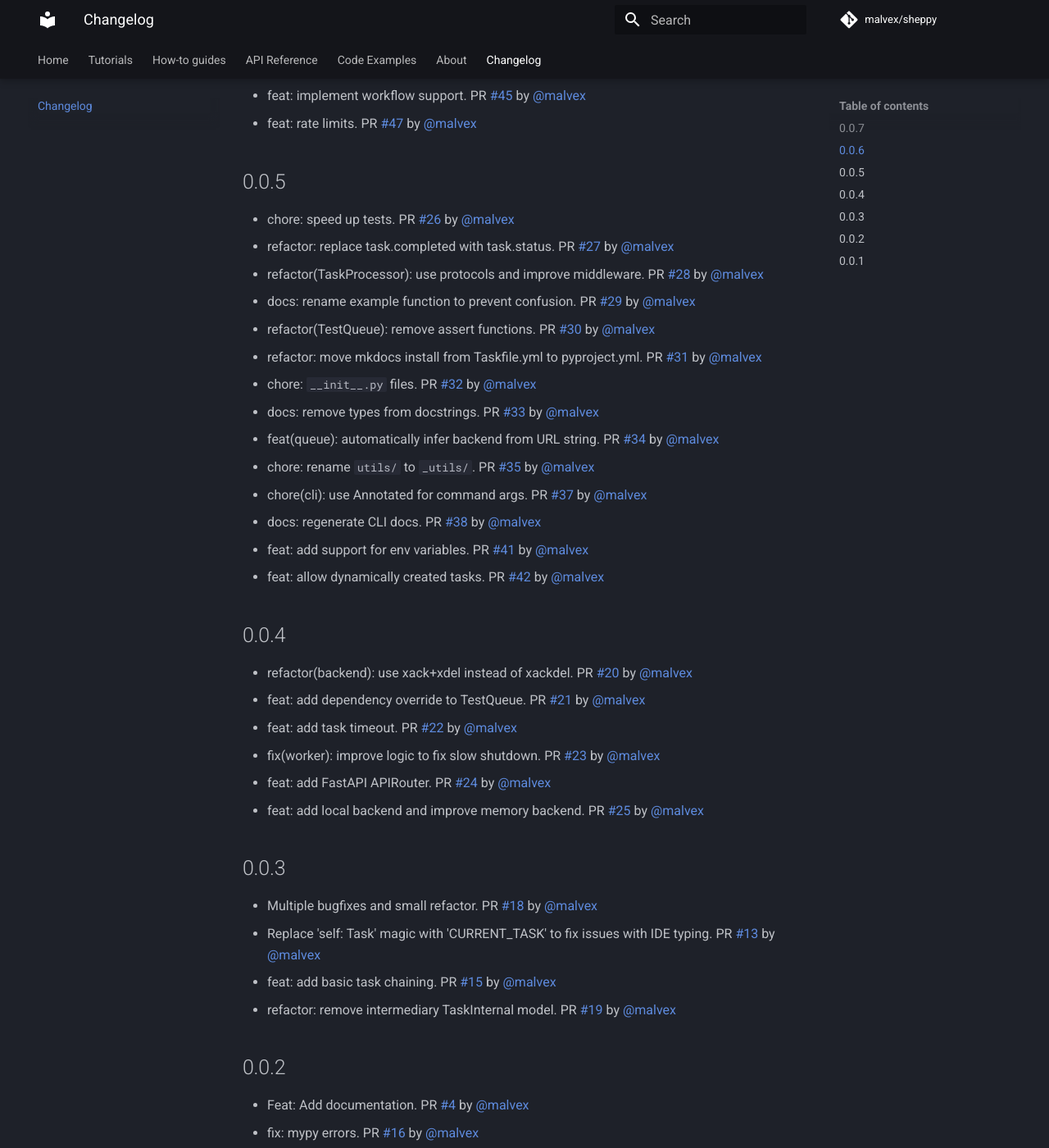
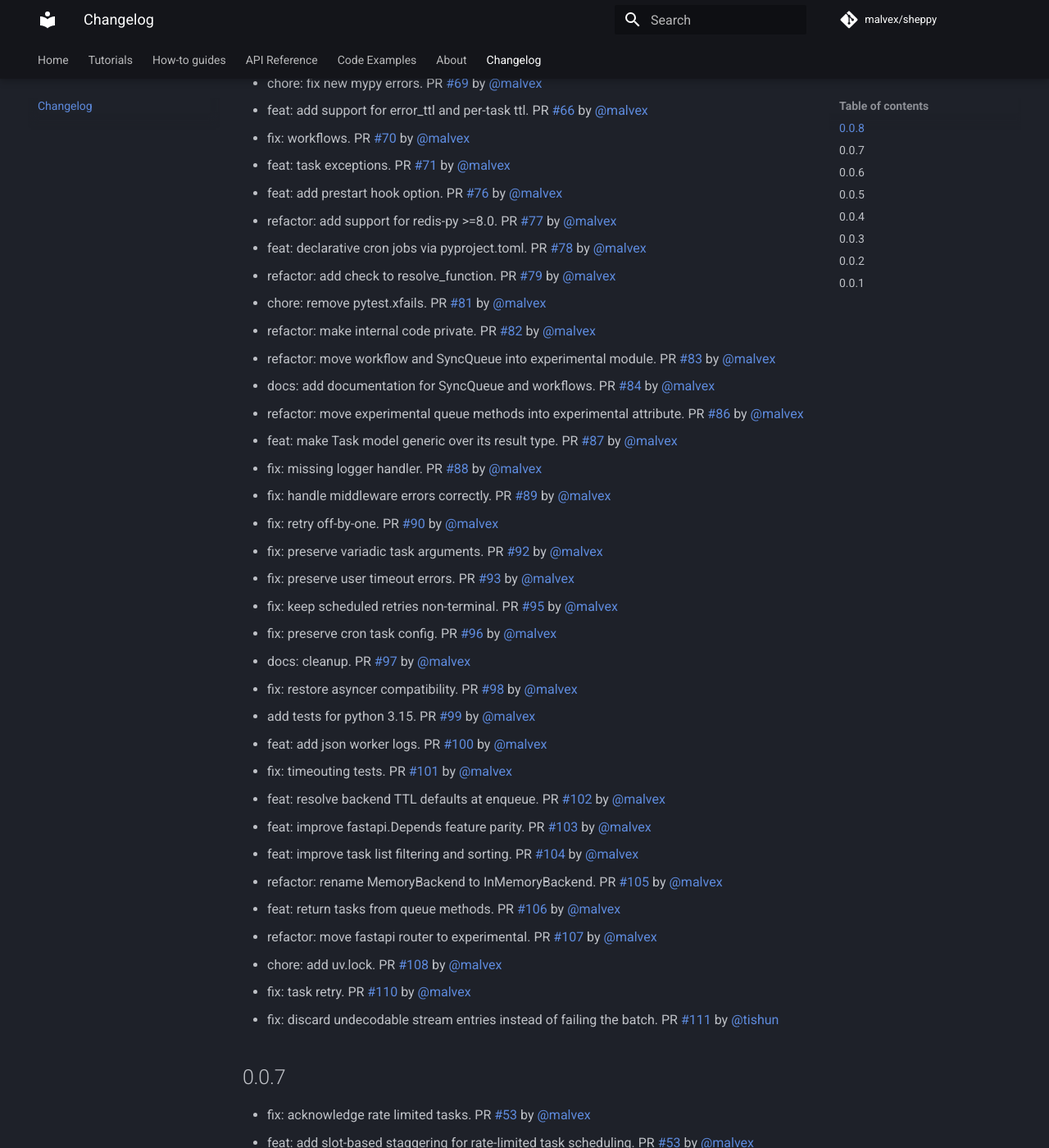
Before and after one commit to malvex/sheppy, an MkDocs documentation site: the page built from docs/changelog.md, in a window 1280 px wide and 1400 px high, scrolled down 358 px. Shown: the whole window at 82% size. Built offline with MkDocs 1.6.1 and Material for MkDocs 9.7.7, drawn with Linux system fonts in a browser that asks for light colours; plug-ins that fetch from the network failed and are left out; comment, search, counter and statistics services are not loaded; some of the changed text lies outside the part shown.

Commit message:
Release version 0.0.8

```diff
--- a/docs/changelog.md
+++ b/docs/changelog.md
@@ -1,4 +1,47 @@
 # Changelog
+
+## 0.0.8
+
+* feat: worker crash recovery. PR [#58](https://github.com/malvex/sheppy/pull/58) by [@malvex](https://github.com/malvex)
+* fix: xgroup_create race condition in redis backend. PR [#59](https://github.com/malvex/sheppy/pull/59) by [@malvex](https://github.com/malvex)
+* feat: sync queue. PR [#60](https://github.com/malvex/sheppy/pull/60) by [@malvex](https://github.com/malvex)
+* ci: add more test variants. PR [#61](https://github.com/malvex/sheppy/pull/61) by [@malvex](https://github.com/malvex)
+* refactor: remove anyio dependency. PR [#62](https://github.com/malvex/sheppy/pull/62) by [@malvex](https://github.com/malvex)
+* chore: fix new mypy errors. PR [#69](https://github.com/malvex/sheppy/pull/69) by [@malvex](https://github.com/malvex)
+* feat: add support for error_ttl and per-task ttl. PR [#66](https://github.com/malvex/sheppy/pull/66) by [@malvex](https://github.com/malvex)
+* fix: workflows. PR [#70](https://github.com/malvex/sheppy/pull/70) by [@malvex](https://github.com/malvex)
+* feat: task exceptions. PR [#71](https://github.com/malvex/sheppy/pull/71) by [@malvex](https://github.com/malvex)
+* feat: add prestart hook option. PR [#76](https://github.com/malvex/sheppy/pull/76) by [@malvex](https://github.com/malvex)
+* refactor: add support for redis-py >=8.0. PR [#77](https://github.com/malvex/sheppy/pull/77) by [@malvex](https://github.com/malvex)
+* feat: declarative cron jobs via pyproject.toml. PR [#78](https://github.com/malvex/sheppy/pull/78) by [@malvex](https://github.com/malvex)
+* refactor: add check to resolve_function. PR [#79](https://github.com/malvex/sheppy/pull/79) by [@malvex](https://github.com/malvex)
+* chore: remove pytest.xfails. PR [#81](https://github.com/malvex/sheppy/pull/81) by [@malvex](https://github.com/malvex)
+* refactor: make internal code private. PR [#82](https://github.com/malvex/sheppy/pull/82) by [@malvex](https://github.com/malvex)
+* refactor: move workflow and SyncQueue into experimental module. PR [#83](https://github.com/malvex/sheppy/pull/83) by [@malvex](https://github.com/malvex)
+* docs: add documentation for SyncQueue and workflows. PR [#84](https://github.com/malvex/sheppy/pull/84) by [@malvex](https://github.com/malvex)
+* refactor: move experimental queue methods into experimental attribute. PR [#86](https://github.com/malvex/sheppy/pull/86) by [@malvex](https://github.com/malvex)
+* feat: make Task model generic over its result type. PR [#87](https://github.com/malvex/sheppy/pull/87) by [@malvex](https://github.com/malvex)
+* fix: missing logger handler. PR [#88](https://github.com/malvex/sheppy/pull/88) by [@malvex](https://github.com/malvex)
+* fix: handle middleware errors correctly. PR [#89](https://github.com/malvex/sheppy/pull/89) by [@malvex](https://github.com/malvex)
+* fix: retry off-by-one. PR [#90](https://github.com/malvex/sheppy/pull/90) by [@malvex](https://github.com/malvex)
+* fix: preserve variadic task arguments. PR [#92](https://github.com/malvex/sheppy/pull/92) by [@malvex](https://github.com/malvex)
+* fix: preserve user timeout errors. PR [#93](https://github.com/malvex/sheppy/pull/93) by [@malvex](https://github.com/malvex)
+* fix: keep scheduled retries non-terminal. PR [#95](https://github.com/malvex/sheppy/pull/95) by [@malvex](https://github.com/malvex)
+* fix: preserve cron task config. PR [#96](https://github.com/malvex/sheppy/pull/96) by [@malvex](https://github.com/malvex)
+* docs: cleanup. PR [#97](https://github.com/malvex/sheppy/pull/97) by [@malvex](https://github.com/malvex)
+* fix: restore asyncer compatibility. PR [#98](https://github.com/malvex/sheppy/pull/98) by [@malvex](https://github.com/malvex)
+* add tests for python 3.15. PR [#99](https://github.com/malvex/sheppy/pull/99) by [@malvex](https://github.com/malvex)
+* feat: add json worker logs. PR [#100](https://github.com/malvex/sheppy/pull/100) by [@malvex](https://github.com/malvex)
+* fix: timeouting tests. PR [#101](https://github.com/malvex/sheppy/pull/101) by [@malvex](https://github.com/malvex)
+* feat: resolve backend TTL defaults at enqueue. PR [#102](https://github.com/malvex/sheppy/pull/102) by [@malvex](https://github.com/malvex)
+* feat: improve fastapi.Depends feature parity. PR [#103](https://github.com/malvex/sheppy/pull/103) by [@malvex](https://github.com/malvex)
+* feat: improve task list filtering and sorting. PR [#104](https://github.com/malvex/sheppy/pull/104) by [@malvex](https://github.com/malvex)
+* refactor: rename MemoryBackend to InMemoryBackend. PR [#105](https://github.com/malvex/sheppy/pull/105) by [@malvex](https://github.com/malvex)
+* feat: return tasks from queue methods. PR [#106](https://github.com/malvex/sheppy/pull/106) by [@malvex](https://github.com/malvex)
+* refactor: move fastapi router to experimental. PR [#107](https://github.com/malvex/sheppy/pull/107) by [@malvex](https://github.com/malvex)
+* chore: add uv.lock. PR [#108](https://github.com/malvex/sheppy/pull/108) by [@malvex](https://github.com/malvex)
+* fix: task retry. PR [#110](https://github.com/malvex/sheppy/pull/110) by [@malvex](https://github.com/malvex)
+* fix: discard undecodable stream entries instead of failing the batch. PR [#111](https://github.com/malvex/sheppy/pull/111) by [@tishun](https://github.com/tishun)
 
 ## 0.0.7
 
--- a/src/sheppy/__init__.py
+++ b/src/sheppy/__init__.py
@@ -10,4 +10,4 @@ from ._worker import Worker as Worker
 from .models import CURRENT_TASK as CURRENT_TASK
 from .models import Task as Task
 
-__version__ = "0.0.7"
+__version__ = "0.0.8"
```
